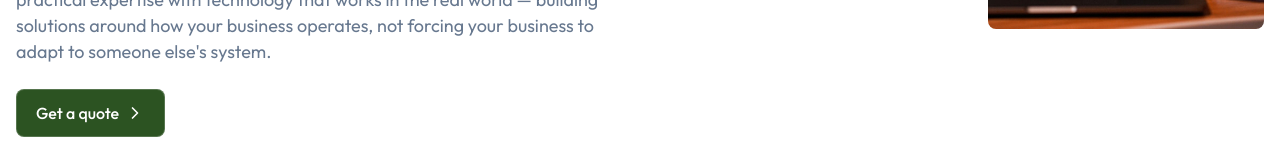
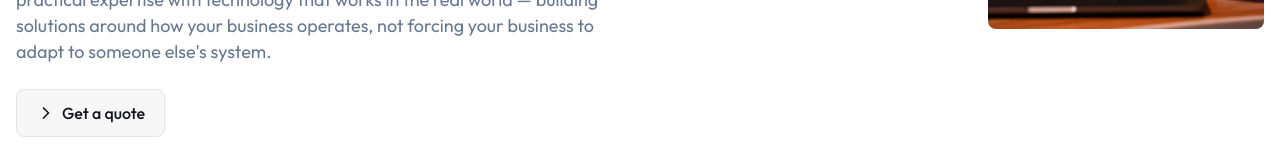
Before and after one commit to Fidel-Masiza/figbloom-landing-page, a plain HTML site: page service/index.html in a window 1280 px wide. Shown: the part 788-952 px from the top of the page. Drawn offline with nearby package versions, Linux system fonts and the light colour scheme; a script that the page names is missing; files whose address does not match are found by name.

Commit message:
thursdaycommits

```diff
--- a/service/index.html
+++ b/service/index.html
@@ -74,14 +74,11 @@
 We combine practical expertise with technology that works in the real world — building solutions around how your business operates, not forcing your business to adapt to someone else's system.
                         </p>
                     </div>
-                    <button
-                        type="button"
-                        class="btn"
-                        @click="contactModal = true"
-                    >
-                        Get a quote
-                        <i data-lucide="chevron-right"></i>
-                    </button>
+                             <a
+                            href="/contact/"
+                            class="btn btn-secondary px-2.5 whitespace-nowrap sm:px-4.75"
+                            >                         <i data-lucide="chevron-right"></i> Get a quote</a>
+
                 </div>
                 <div class="grid grow gap-4 sm:grid-cols-2">
                     <div
```
Also changed, not shown: about-us/index.html (+1 -1 lines).
